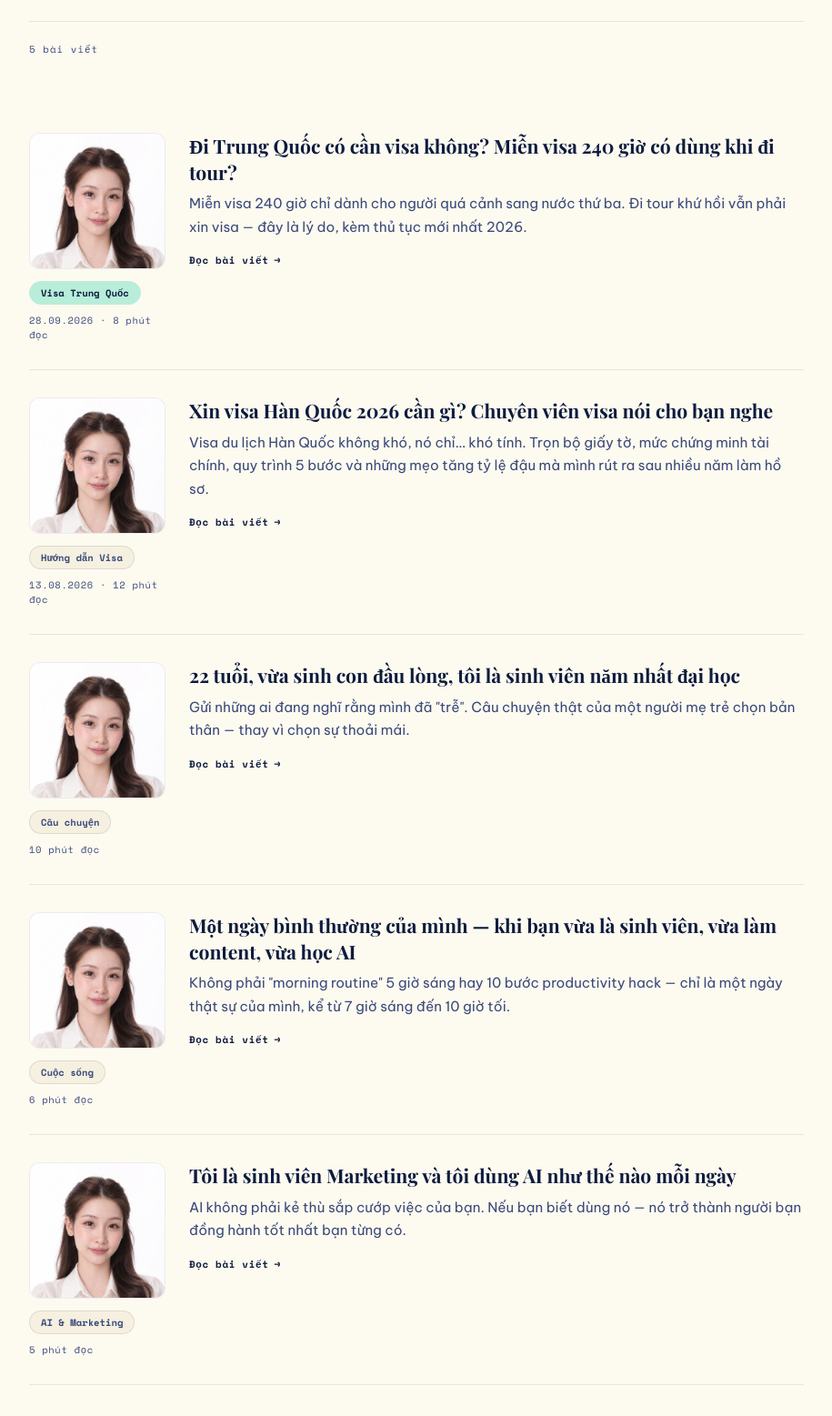
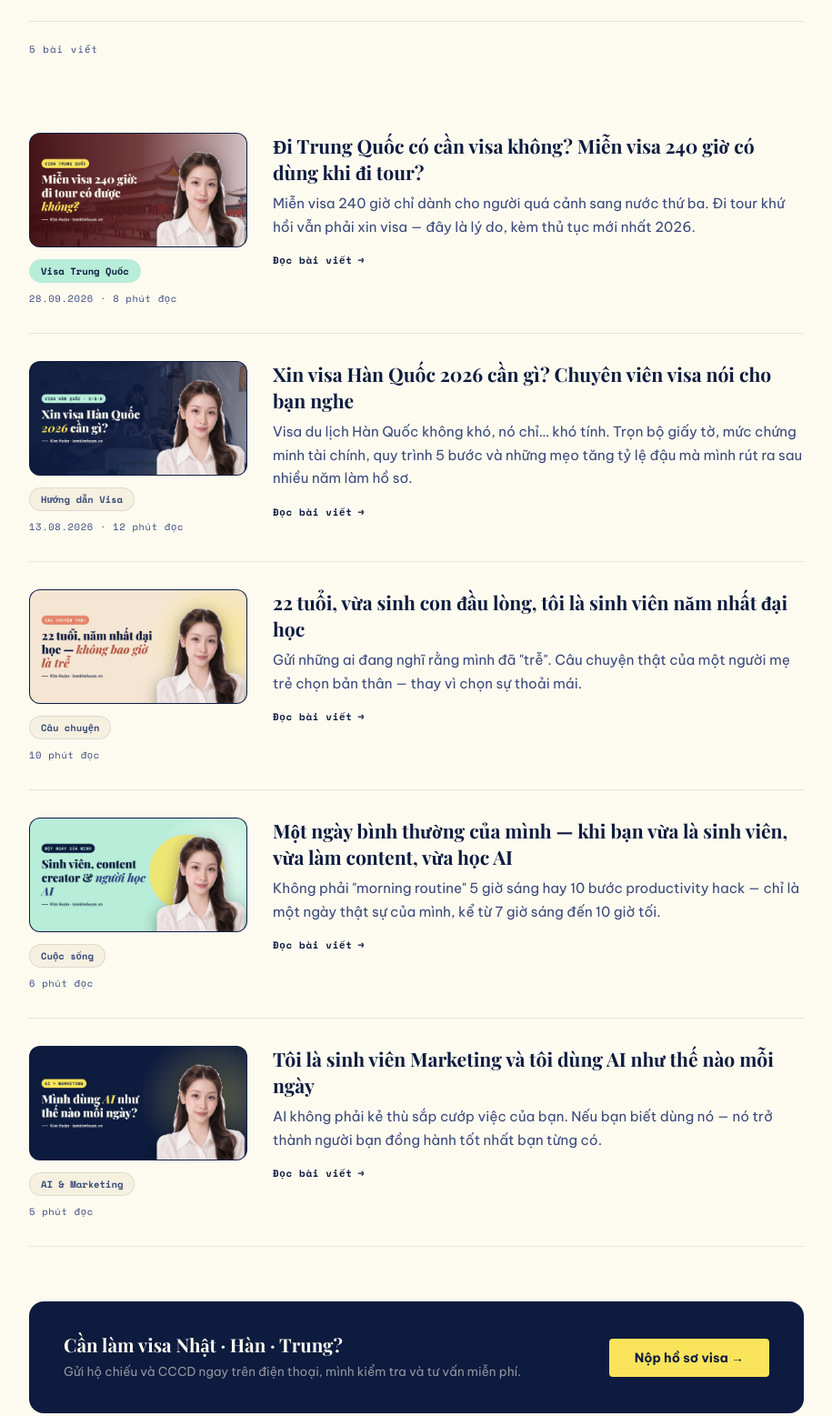
Before and after one commit to ntkimhoan267-lgtm/kimhoan, a plain HTML site: page blog/index.html in a window 1280 px wide. Shown: the part 314-1871 px from the top of the page at 91% size, without its empty margins (182-1097 px from the left). Drawn offline with nearby package versions, Linux system fonts and the light colour scheme; a web font is replaced by a local one.

Commit message:
Mỗi bài blog một thumbnail riêng (#32)
- Thiết kế 5 thumbnail 1200x630: ảnh chân dung tách nền + tiêu đề, mỗi bài một màu/nền theo chủ đề
- Dùng cho thẻ blog ở trang chủ, trang /blog/ và ảnh chia sẻ (og:image) của từng bài
- Bỏ ảnh blog-thumb.jpg dùng chung


Claude-Session: https://claude.ai/code/session_01TJR4VrXvefkCQdhUjXC1EX

Co-authored-by: Claude <noreply@anthropic.com>

```diff
--- a/blog/index.html
+++ b/blog/index.html
@@ -56,13 +56,13 @@
 
   /* ── DANH SÁCH BÀI ── */
   .list{max-width:900px;margin:0 auto;padding:10px 24px 40px;}
-  .post{display:grid;grid-template-columns:150px 1fr;gap:26px;padding:30px 0;border-bottom:1px solid rgba(13,27,62,0.09);text-decoration:none;transition:all 0.25s;align-items:start;}
+  .post{display:grid;grid-template-columns:240px 1fr;gap:28px;padding:30px 0;border-bottom:1px solid rgba(13,27,62,0.09);text-decoration:none;transition:all 0.25s;align-items:start;}
   .post:hover{background:rgba(249,228,91,0.06);}
   .post:hover .post-title{color:var(--navy-light);}
   @media(max-width:640px){.post{grid-template-columns:1fr;gap:12px;}}
   .post-side{display:flex;flex-direction:column;gap:9px;}
-  .post-thumb{width:150px;height:150px;object-fit:cover;object-position:center 22%;border-radius:12px;background:#FEFEFE;border:1px solid rgba(13,27,62,0.08);margin-bottom:4px;}
-  @media(max-width:640px){.post-thumb{width:100%;height:190px;}}
+  .post-thumb{width:240px;height:auto;aspect-ratio:40/21;object-fit:cover;border-radius:12px;background:#0D1B3E;border:1px solid rgba(13,27,62,0.08);margin-bottom:4px;}
+  @media(max-width:640px){.post-thumb{width:100%;}}
   .post-chip{background:var(--light-beige);border:1px solid rgba(13,27,62,0.1);border-radius:20px;padding:4px 12px;font-size:0.66rem;font-family:'Space Mono',monospace;font-weight:700;color:var(--text-mid);align-self:flex-start;}
   .post-chip.new{background:var(--mint);border-color:var(--mint);color:var(--deep-navy);}
   .post-date{font-family:'Space Mono',monospace;font-size:0.66rem;color:var(--text-mid);letter-spacing:0.06em;}
@@ -137,7 +137,7 @@
 
   <a href="/blog/di-trung-quoc-co-can-visa-khong/" class="post fade-up">
     <div class="post-side">
-      <img class="post-thumb" src="/images/blog-thumb.jpg" alt="Nguyễn Thị Kim Hoàn" loading="lazy" width="150" height="150">
+      <img class="post-thumb" src="/images/thumb-di-trung-quoc-co-can-visa-khong.jpg" alt="" loading="lazy" width="240" height="126">
       <span class="post-chip new">
         <span class="vi">Visa Trung Quốc</span>
         <span class="en">China Visa</span>
@@ -162,7 +162,7 @@
 
   <a href="/blog/xin-visa-han-quoc-2026-ho-so-c39/" class="post fade-up">
     <div class="post-side">
-      <img class="post-thumb" src="/images/blog-thumb.jpg" alt="Nguyễn Thị Kim Hoàn" loading="lazy" width="150" height="150">
+      <img class="post-thumb" src="/images/thumb-xin-visa-han-quoc-2026-ho-so-c39.jpg" alt="" loading="lazy" width="240" height="126">
       <span class="post-chip">
         <span class="vi">Hướng dẫn Visa</span>
         <span class="en">Visa Guide</span>
@@ -187,7 +187,7 @@
 
   <a href="/blog/25-tuoi-di-hoc-lai/" class="post fade-up">
     <div class="post-side">
-      <img class="post-thumb" src="/images/blog-thumb.jpg" alt="Nguyễn Thị Kim Hoàn" loading="lazy" width="150" height="150">
+      <img class="post-thumb" src="/images/thumb-25-tuoi-di-hoc-lai.jpg" alt="" loading="lazy" width="240" height="126">
       <span class="post-chip">
         <span class="vi">Câu chuyện</span>
         <span class="en">Personal Story</span>
@@ -212,7 +212,7 @@
 
   <a href="/blog/mot-ngay-binh-thuong/" class="post fade-up">
     <div class="post-side">
-      <img class="post-thumb" src="/images/blog-thumb.jpg" alt="Nguyễn Thị Kim Hoàn" loading="lazy" width="150" height="150">
+      <img class="post-thumb" src="/images/thumb-mot-ngay-binh-thuong.jpg" alt="" loading="lazy" width="240" height="126">
       <span class="post-chip">
         <span class="vi">Cuộc sống</span>
         <span class="en">Daily Life</span>
@@ -237,7 +237,7 @@
 
   <a href="/blog/sinh-vien-marketing-dung-ai-moi-ngay/" class="post fade-up">
     <div class="post-side">
-      <img class="post-thumb" src="/images/blog-thumb.jpg" alt="Nguyễn Thị Kim Hoàn" loading="lazy" width="150" height="150">
+      <img class="post-thumb" src="/images/thumb-sinh-vien-marketing-dung-ai-moi-ngay.jpg" alt="" loading="lazy" width="240" height="126">
       <span class="post-chip">
         <span class="vi">AI &amp; Marketing</span>
         <span class="en">AI &amp; Marketing</span>
```
Also changed, not shown: blog/25-tuoi-di-hoc-lai/index.html (+1 -1 lines), blog/di-trung-quoc-co-can-visa-khong/index.html (+3 -3 lines), blog/mot-ngay-binh-thuong/index.html (+1 -1 lines), blog/sinh-vien-marketing-dung-ai-moi-ngay/index.html (+1 -1 lines), blog/xin-visa-han-quoc-2026-ho-so-c39/index.html (+3 -3 lines), index.html (+6 -7 lines), images/blog-thumb.jpg (deleted), images/thumb-25-tuoi-di-hoc-lai.jpg (added), images/thumb-di-trung-quoc-co-can-visa-khong.jpg (added), images/thumb-mot-ngay-binh-thuong.jpg (added), images/thumb-sinh-vien-marketing-dung-ai-moi-ngay.jpg (added), images/thumb-xin-visa-han-quoc-2026-ho-so-c39.jpg (added).
